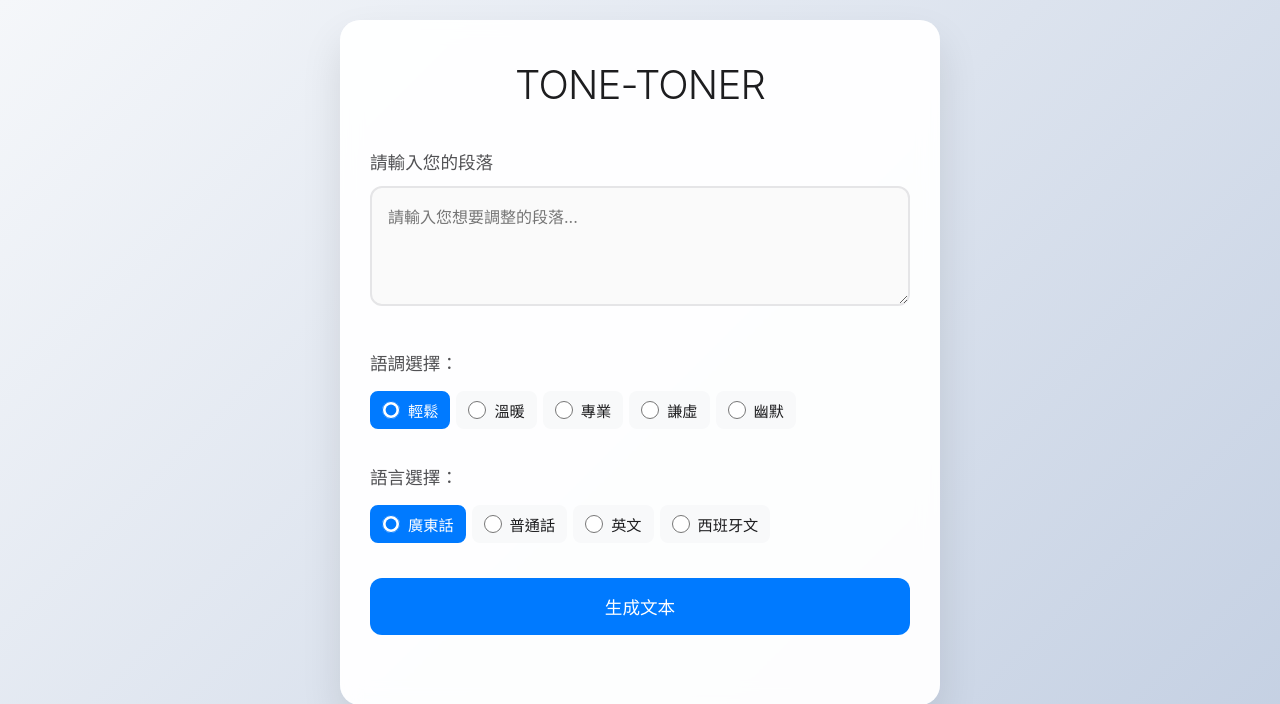
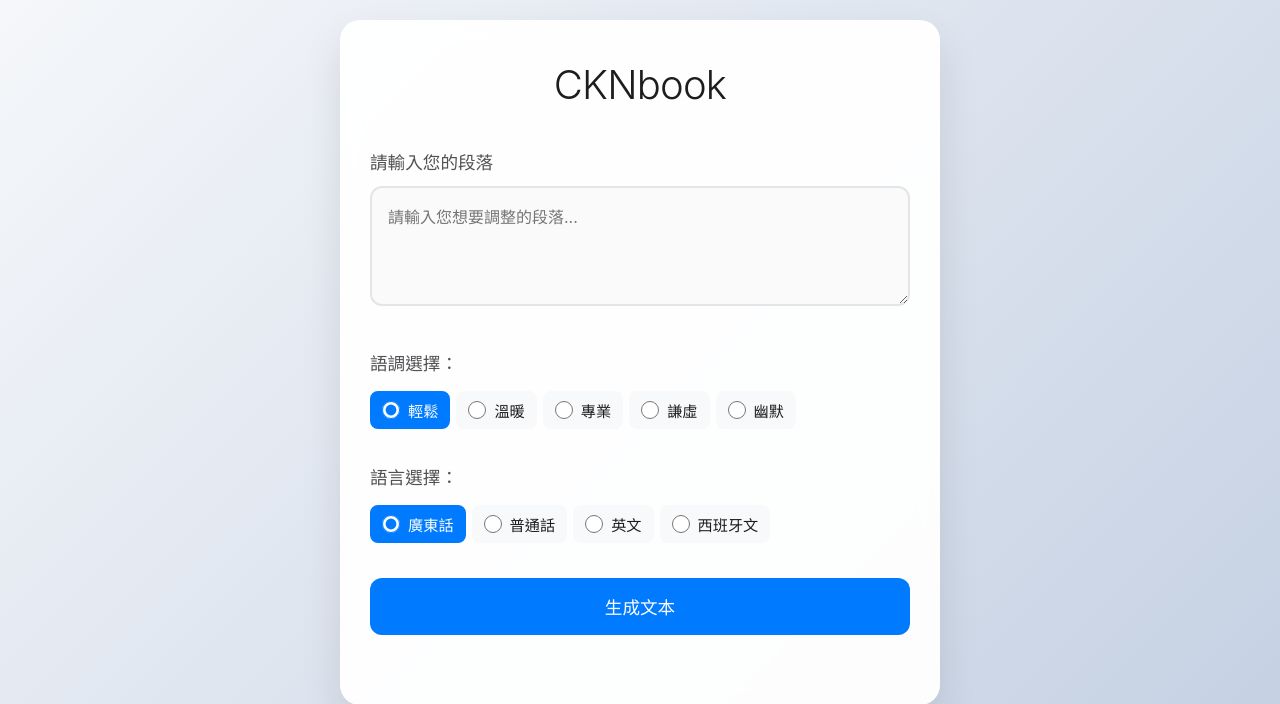
Before and after one commit to kwanshun/CKNbook, a Flask app: page / in a window 1280 px wide. Shown: the top 704 px of the page. Run offline with Flask 3, Linux system fonts and the light colour scheme.

Commit message:
Initial commit: Rename project to CKNbook

```diff
--- a/templates/index.html
+++ b/templates/index.html
@@ -3,13 +3,13 @@
 <head>
     <meta charset="UTF-8">
     <meta name="viewport" content="width=device-width, initial-scale=1.0">
-    <title>Tone-Toner</title>
+    <title>CKNbook</title>
     <link rel="stylesheet" href="{{ url_for('static', filename='style.css') }}">
 </head>
 <body>
     <div class="container">
         <header>
-            <h1>TONE-TONER</h1>
+            <h1>CKNbook</h1>
         </header>
 
         <form id="toneForm">
```
Also changed, not shown: README.md, 1 other file.
